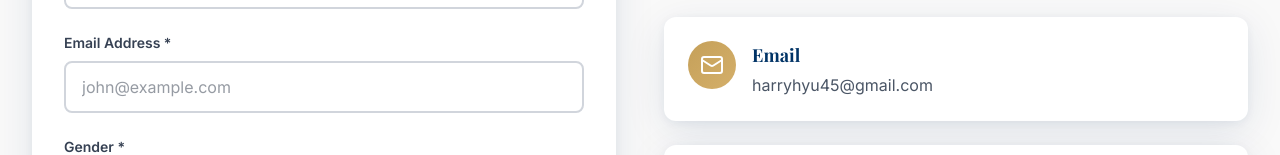
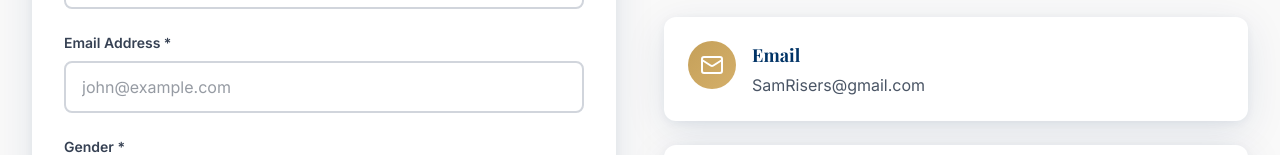
Before and after one commit to harryhyu45-cloud/YourFinanceSon, a React (Vite) app: page /contact in a window 1280 px wide. Shown: the part 646-801 px from the top of the page. Built offline with nearby package versions, Linux system fonts and the light colour scheme; no server answers.

Commit message:
Update email contact information

```diff
--- a/src/pages/Contact.jsx
+++ b/src/pages/Contact.jsx
@@ -95,7 +95,7 @@ const Contact = () => {
         {
             icon: Mail,
             title: 'Email',
-            content: 'harryhyu45@gmail.com',
+            content: 'SamRisers@gmail.com',
             link: 'mailto:harryhyu45@gmail.com'
         },
         {
```
